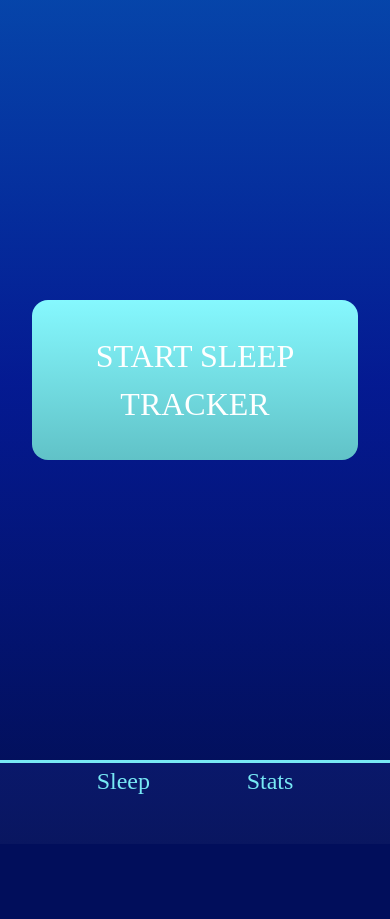
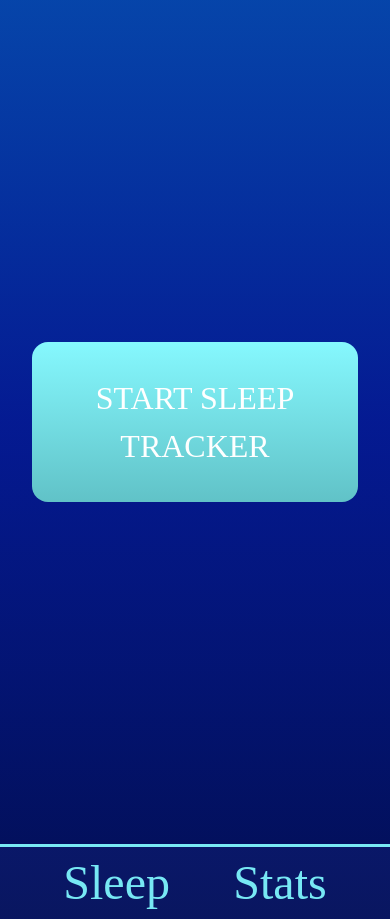
Before and after one commit to KamariRoss/SleepTracker, a React (Create React App) app in the folder ClientApp/: page / in a window 390 px wide. Before the commit the page ends 844 px from the top, so only its background shows below. Built offline with nearby package versions, Linux system fonts and the light colour scheme.

Commit message:
more minor edits

```diff
--- a/ClientApp/src/components/NavBarDesign.scss
+++ b/ClientApp/src/components/NavBarDesign.scss
@@ -14,7 +14,7 @@
       text-align: center;
       font-family: $title-font;
       color: $quinary-color;
-      font-size: 4rem;
+      font-size: 3rem;
     }
     .navItem:hover {
       color: $primary-color;
@@ -27,35 +27,35 @@
     }
   }
 }
-@media only screen and (max-width: 800px) {
-  .navigation {
-    .navBar {
-      .navItem {
-        font-size: 2.5rem;
-      }
-      .navItem:hover {
-        letter-spacing: 0.0525rem;
-      }
-    }
-  }
-}
-@media only screen and (max-width: 450px) {
-  .navigation {
-    display: flex;
-    .navBar {
-      .navItem {
-        text-align: center;
-        font-family: $title-font;
-        font-size: 1.5rem;
-      }
-      .navItem:hover {
-        color: $primary-color;
-        letter-spacing: 0.03125rem;
-        -webkit-text-shadow: 0px 5px 40px -10px rgba(0, 0, 0, 0.274);
-        -moz-text-shadow: 0px 5px 40px -10px rgba(0, 0, 0, 0.089);
-        text-shadow: 5px 40px -10px rgba(165, 120, 120, 0.137);
-        transition: all 0.4s ease 0s;
-      }
-    }
-  }
-}
+// @media only screen and (max-width: 800px) {
+//   .navigation {
+//     .navBar {
+//       .navItem {
+//         font-size: 2.5rem;
+//       }
+//       .navItem:hover {
+//         letter-spacing: 0.0525rem;
+//       }
+//     }
+//   }
+// }
+// @media only screen and (max-width: 450px) {
+//   .navigation {
+//     display: flex;
+//     .navBar {
+//       .navItem {
+//         text-align: center;
+//         font-family: $title-font;
+//         font-size: 1.5rem;
+//       }
+//       .navItem:hover {
+//         color: $primary-color;
+//         letter-spacing: 0.03125rem;
+//         -webkit-text-shadow: 0px 5px 40px -10px rgba(0, 0, 0, 0.274);
+//         -moz-text-shadow: 0px 5px 40px -10px rgba(0, 0, 0, 0.089);
+//         text-shadow: 5px 40px -10px rgba(165, 120, 120, 0.137);
+//         transition: all 0.4s ease 0s;
+//       }
+//     }
+//   }
+// }
--- a/ClientApp/src/components/StatsAvg.scss
+++ b/ClientApp/src/components/StatsAvg.scss
@@ -8,7 +8,7 @@
     font-family: $title-font;
   }
   .avgTable {
-    margin: 2rem 8rem 3rem 8rem;
+    margin: 2rem 1rem 3rem;
     border: solid;
     padding: 2rem;
 
--- a/ClientApp/src/components/homepage.scss
+++ b/ClientApp/src/components/homepage.scss
@@ -1,6 +1,6 @@
 @import './Design.scss';
 .buttonContainer {
-  min-height: 90vh;
+  min-height: 100vh;
 
   display: flex;
   align-items: center;
```
